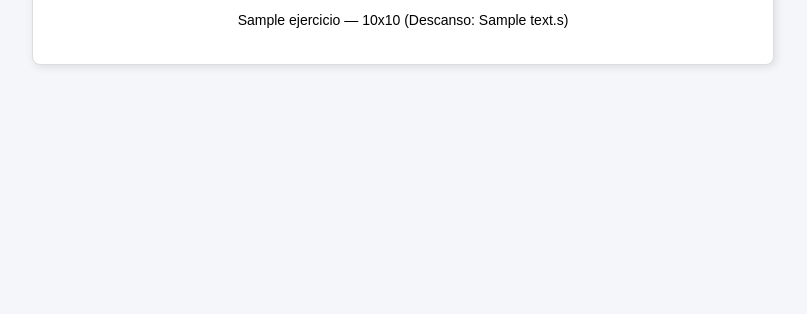
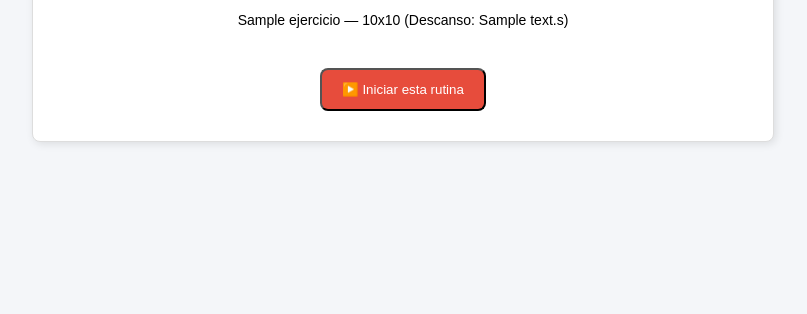
Before and after one commit to DavidBaBu21/gym_portal, a Python web app: template templates/rutinas.html in a window 1280 px wide. Shown: the part 486-800 px from the top of the page, without its empty margins (237-1044 px from the left). Run offline with Jinja, Linux system fonts and the light colour scheme; the template is opened without the code that fills it: most values are stand-ins (such as "Sample title", 1, 10 or a date in 2020).

Commit message:
Update rutinas.html

```diff
--- a/templates/rutinas.html
+++ b/templates/rutinas.html
@@ -47,6 +47,11 @@
           {% endfor %}
         </ul>
       {% endfor %}
+
+      <!-- Botón para iniciar rutina -->
+      <form action="/iniciar_rutina/{{ rutina.id }}" method="get">
+        <button type="submit">▶️ Iniciar esta rutina</button>
+      </form>
     </div>
   {% endfor %}
   </div>
```
